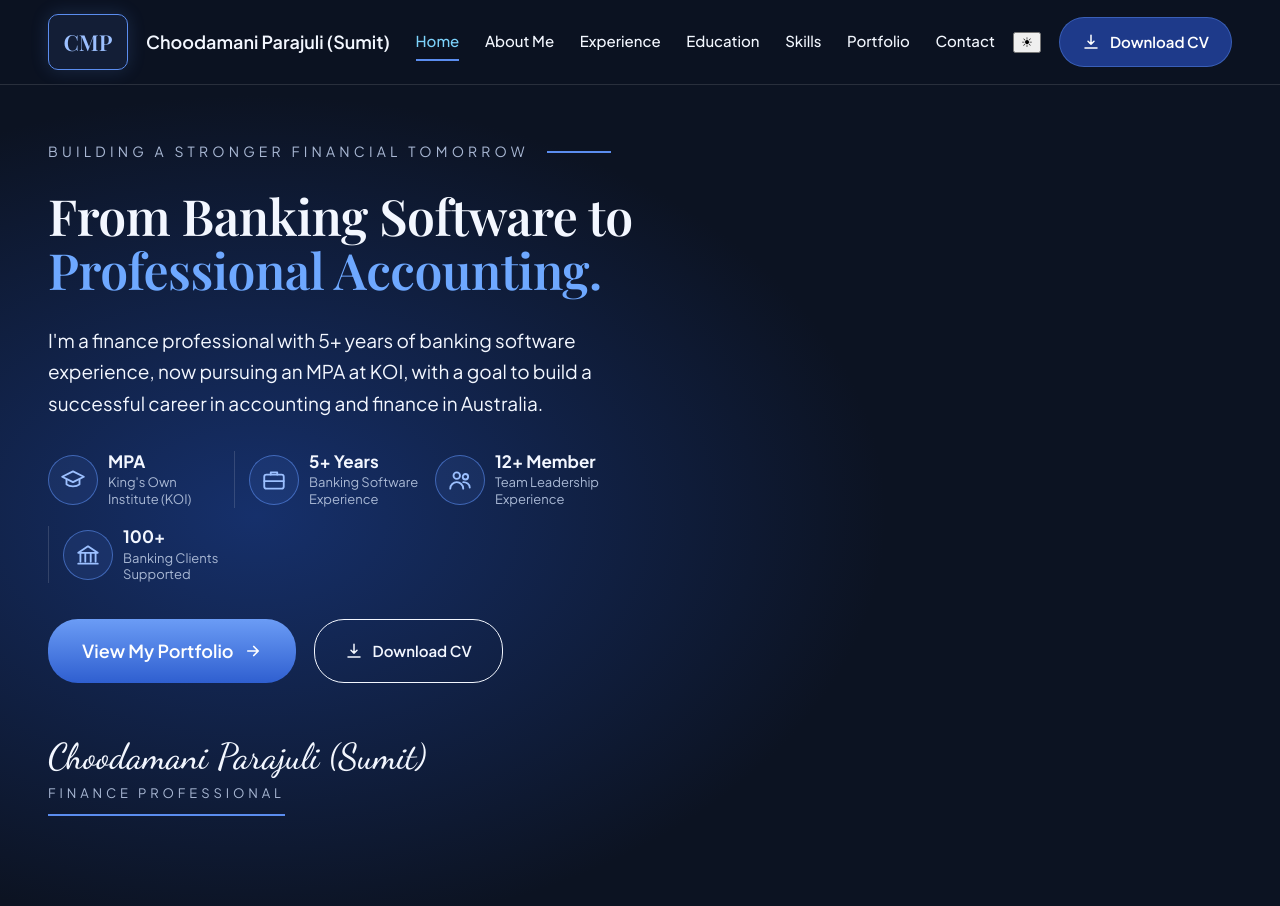
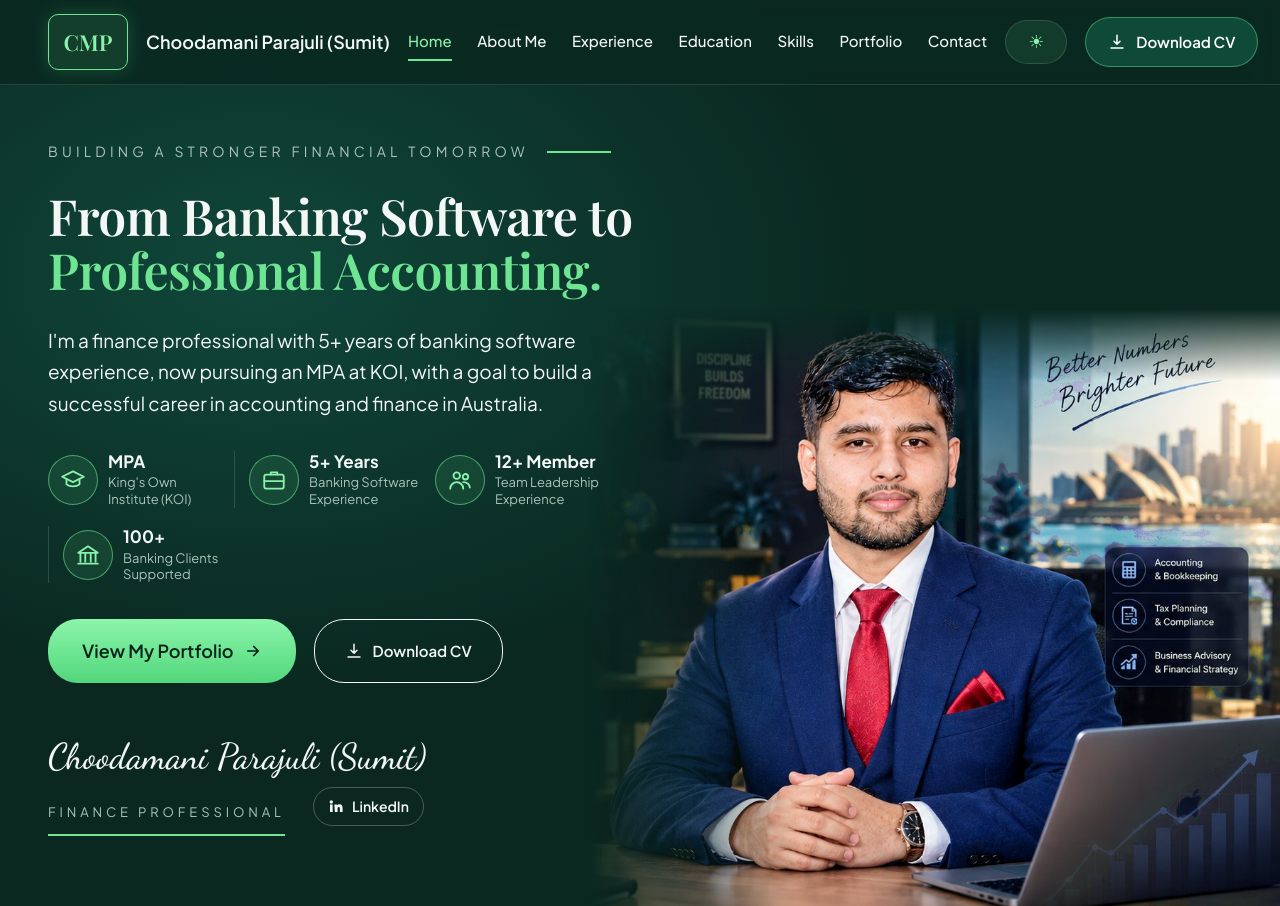
Before and after one commit to sumitparajulee/My-portfolio-, a plain HTML site: page index.html in a window 1280 px wide. Shown: the top 906 px of the page. Drawn offline with nearby package versions, Linux system fonts and the light colour scheme.

Commit message:
Update style.css

```diff
--- a/style.css
+++ b/style.css
@@ -101,34 +101,34 @@ cite{display:block;margin-top:.7rem;font:600 13px 'Plus Jakarta Sans';font-style
 @media(max-width:860px){.hero{border-radius:22px}}
 
 /* ===== hero + nav redesign (matches reference image, uses site blue palette) ===== */
-.top{position:fixed;top:0;left:0;right:0;z-index:30;padding:0;background:rgba(12,19,34,.85);backdrop-filter:blur(12px);border-bottom:1px solid rgba(255,255,255,.12)}
+.top{position:fixed;top:0;left:0;right:0;z-index:30;padding:0;background:rgba(10,40,32,.85);backdrop-filter:blur(12px);border-bottom:1px solid rgba(255,255,255,.12)}
 .tw{max-width:1240px;margin:0 auto;padding:0 28px;display:flex;align-items:center;gap:18px;height:84px}
-.logo2{display:grid;place-items:center;width:80px;height:56px;border:1.5px solid #5b8def;border-radius:10px;font:600 22px 'Playfair Display',serif;color:#9cc0ff;background:rgba(91,141,239,.1);box-shadow:0 0 18px rgba(91,141,239,.2);text-decoration:none;flex:none}
-.brand b{display:block;font-size:18px;font-weight:600;line-height:1.2;color:#f3f7ff}.brand span{font-size:13.5px;color:#a9b8d4}
+.logo2{display:grid;place-items:center;width:80px;height:56px;border:1.5px solid #6fe493;border-radius:10px;font:600 22px 'Playfair Display',serif;color:#8af2ab;background:rgba(111,228,147,.1);box-shadow:0 0 18px rgba(111,228,147,.2);text-decoration:none;flex:none}
+.brand b{display:block;font-size:18px;font-weight:600;line-height:1.2;color:#f3f7f5}.brand span{font-size:13.5px;color:#a9c4b9}
 .top #nav{margin-left:auto;gap:1.6rem;overflow:visible}
-.top #nav a{color:#f3f7ff;padding:6px 0;border-radius:0;border-bottom:2px solid transparent;background:none;font-size:15px}
-.top #nav a:hover,.top #nav a.on{background:none;color:#7dd3fc;border-color:#5b8def}
-.dl{display:inline-flex;align-items:center;gap:10px;padding:12px 22px;border-radius:30px;background:#1e3a8a;color:#fff;font-weight:600;font-size:15px;text-decoration:none;border:1px solid rgba(91,141,239,.45);white-space:nowrap}
+.top #nav a{color:#f3f7f5;padding:6px 0;border-radius:0;border-bottom:2px solid transparent;background:none;font-size:15px}
+.top #nav a:hover,.top #nav a.on{background:none;color:#8af2ab;border-color:#6fe493}
+.dl{display:inline-flex;align-items:center;gap:10px;padding:12px 22px;border-radius:30px;background:#0f4a39;color:#fff;font-weight:600;font-size:15px;text-decoration:none;border:1px solid rgba(111,228,147,.45);white-space:nowrap}
 .dl svg{width:18px;height:18px}
-.hx{position:relative;min-height:100vh;display:flex;align-items:center;padding:140px 0 70px;overflow:hidden;background:radial-gradient(900px 600px at 20% 30%,#16306b,transparent 70%),#0c1322;color:#f3f7ff;margin-bottom:3.5rem}
+.hx{position:relative;min-height:100vh;display:flex;align-items:center;padding:140px 0 70px;overflow:hidden;background:radial-gradient(900px 600px at 20% 30%,#10473a,transparent 70%),#0a2820;color:#f3f7f5;margin-bottom:3.5rem}
 .hx-photo{position:absolute;right:0;bottom:0;height:88%;aspect-ratio:972/839;background:url(assets/hero.jpg) center/100% 100% no-repeat;-webkit-mask-image:linear-gradient(90deg,transparent 0,#000 30%),linear-gradient(180deg,transparent 0,#000 12%);-webkit-mask-composite:source-in;mask-image:linear-gradient(90deg,transparent 0,#000 30%),linear-gradient(180deg,transparent 0,#000 12%);mask-composite:intersect}
 .hx-in{position:relative;z-index:2;width:100%}.hx-copy{max-width:800px}
-.hx-eye{display:flex;align-items:center;gap:18px;font-size:14px;letter-spacing:.3em;text-transform:uppercase;color:#a9b8d4;margin:0 0 26px}.hx-eye:after{content:"";width:64px;height:2px;background:#5b8def}
+.hx-eye{display:flex;align-items:center;gap:18px;font-size:14px;letter-spacing:.3em;text-transform:uppercase;color:#a9c4b9;margin:0 0 26px}.hx-eye:after{content:"";width:64px;height:2px;background:#6fe493}
 .hx h1{font:600 clamp(2.2rem,3.9vw,4.3rem)/1.08 'Playfair Display',serif;letter-spacing:-.01em;margin:0;max-width:none}
-.hx h1 em{display:block;font-style:normal;color:#6ea8ff}
-.hx-lede{margin:28px 0 32px;font-size:19px;max-width:560px;color:#f3f7ff}
+.hx h1 em{display:block;font-style:normal;color:#6fe493}
+.hx-lede{margin:28px 0 32px;font-size:19px;max-width:560px;color:#f3f7f5}
 .hx-stats{display:flex;flex-wrap:wrap;margin-bottom:36px;max-width:860px}
 .hx-stats>div{display:flex;align-items:center;gap:10px;padding:0 14px;border-left:1px solid rgba(255,255,255,.14)}.hx-stats>div:first-child{padding-left:0;border:0}
-.hx-stats i{flex:none;width:50px;height:50px;border-radius:50%;border:1.5px solid rgba(91,141,239,.6);display:grid;place-items:center;background:rgba(91,141,239,.1)}
-.hx-stats svg{width:26px;height:26px;stroke:#9cc0ff;fill:none;stroke-width:1.7;stroke-linecap:round;stroke-linejoin:round}
-.hx-stats p{margin:0}.hx-stats b{display:block;font-size:17px;line-height:1.2}.hx-stats small{display:block;font-size:13px;color:#a9b8d4;line-height:1.3;margin-top:3px;max-width:112px}
+.hx-stats i{flex:none;width:50px;height:50px;border-radius:50%;border:1.5px solid rgba(111,228,147,.6);display:grid;place-items:center;background:rgba(111,228,147,.1)}
+.hx-stats svg{width:26px;height:26px;stroke:#8af2ab;fill:none;stroke-width:1.7;stroke-linecap:round;stroke-linejoin:round}
+.hx-stats p{margin:0}.hx-stats b{display:block;font-size:17px;line-height:1.2}.hx-stats small{display:block;font-size:13px;color:#a9c4b9;line-height:1.3;margin-top:3px;max-width:112px}
 .hx-cta{display:flex;gap:18px;flex-wrap:wrap}
 .hx-main,.hx-line{display:inline-flex;align-items:center;gap:10px;border-radius:30px;font-weight:600;text-decoration:none;transition:transform .2s}
-.hx-main{background:linear-gradient(180deg,#6b9cf5,#2f5fd0);color:#fff;padding:17px 34px;font-size:18px}
-.hx-line{border:1px solid #f3f7ff;color:#f3f7ff;padding:16px 30px;font-size:15px}
+.hx-main{background:linear-gradient(180deg,#8cf5ab,#52d77c);color:#06231a;padding:17px 34px;font-size:18px}
+.hx-line{border:1px solid #f3f7f5;color:#f3f7f5;padding:16px 30px;font-size:15px}
 .hx-main:hover,.hx-line:hover{transform:translateY(-2px)}.hx-main svg,.hx-line svg{width:18px;height:18px}
 .hx-sig{margin-top:54px}.hx-sig i{display:block;font:500 36px/1.1 'Dancing Script',cursive}
-.hx-sig span{display:inline-block;margin-top:6px;font-size:13px;letter-spacing:.3em;text-transform:uppercase;color:#a9b8d4;padding-bottom:10px;border-bottom:2px solid #5b8def}
+.hx-sig span{display:inline-block;margin-top:6px;font-size:13px;letter-spacing:.3em;text-transform:uppercase;color:#a9c4b9;padding-bottom:10px;border-bottom:2px solid #6fe493}
 section{scroll-margin-top:6.5rem}
 @media(max-width:1180px){.brand span{display:none}.top #nav{gap:1rem}.top #nav a{font-size:14px}.dl{display:none}}
 @media(max-width:860px){.tw{height:72px;padding:0 16px;gap:12px}.logo2{width:64px;height:46px;font-size:18px}.brand{display:none}.top #nav{margin-left:0;overflow-x:auto}
@@ -139,3 +139,15 @@ section{scroll-margin-top:6.5rem}
 .brand b,.brand span{white-space:nowrap}
 @media(max-width:1320px){.brand span{display:none}.hx-stats{max-width:600px;row-gap:18px}.hx-stats>div:nth-child(3){padding-left:0;border-left:0}}
 @media(min-width:861px){.hx-photo{height:auto;width:min(54vw,980px);max-height:92%}}
+
+[data-theme=dark]{--ink:#e9f3ee;--mute:#a9c4b9;--bg:#0a2820;--card:#0e3329;--line:#1f4a3d;--g:#6fe493;--g2:#123d31;--am:#8af2ab;--am2:#123d31;--on-g:#06231a;--s:#3fb7a0}
+[data-theme=light]{--ink:#0c2a21;--mute:#46635a;--bg:#f4f8f6;--card:#fff;--line:#d5e3dc;--g:#0f7a4a;--g2:#e6f4ec;--am:#0f6b45;--am2:#dff3e7;--on-g:#fff;--s:#0b8a7a}
+.bar.w,.bar.s{color:var(--on-g)}.bar.s,.legend .s{background:var(--s)}.btn.p,.chips button[aria-selected=true]{color:var(--on-g)}
+.pips i.f{background:var(--g)}.kpi,.card,.role,blockquote{box-shadow:none}
+.thm{width:62px;height:44px;border-radius:22px;border:1px solid rgba(255,255,255,.12);background:rgba(111,228,147,.1);color:#8af2ab;font-size:18px;cursor:pointer;flex:none}
+.dl{background:#0f4a39}
+@media(max-width:860px){.thm{width:44px;height:40px;flex:none}}
+
+.hx-sig{display:flex;flex-wrap:wrap;align-items:flex-end;gap:10px 28px}.hx-sig i{flex-basis:100%}
+.hx-in-link{display:inline-flex;align-items:center;gap:8px;margin-bottom:10px;color:#f3f7f5;text-decoration:none;font-weight:600;font-size:14px;padding:7px 14px;border:1px solid rgba(255,255,255,.25);border-radius:30px}
+.hx-in-link:hover{border-color:#6fe493;color:#8af2ab}.hx-in-link svg{width:16px;height:16px}
```
